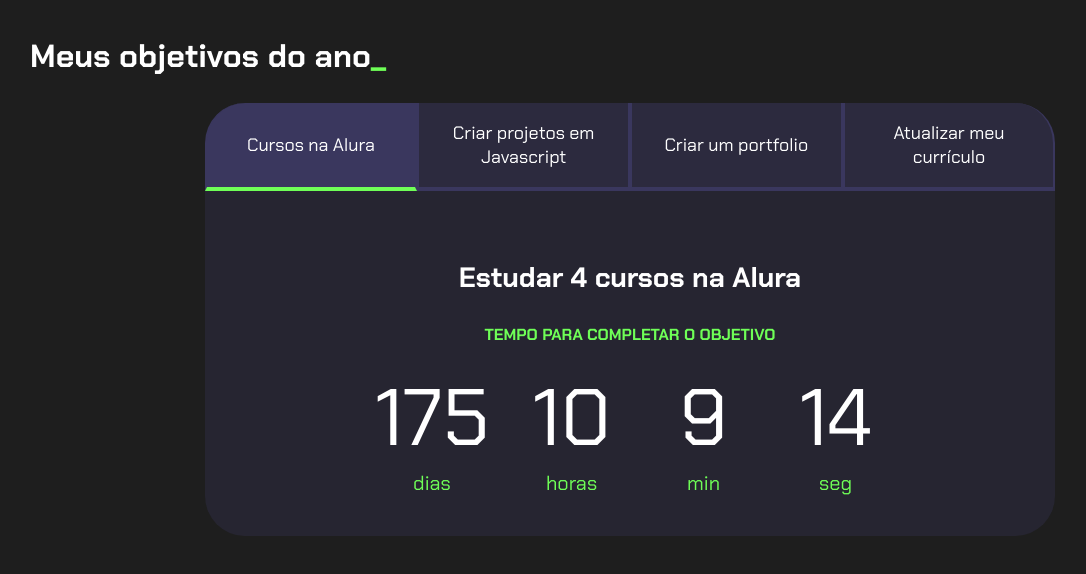
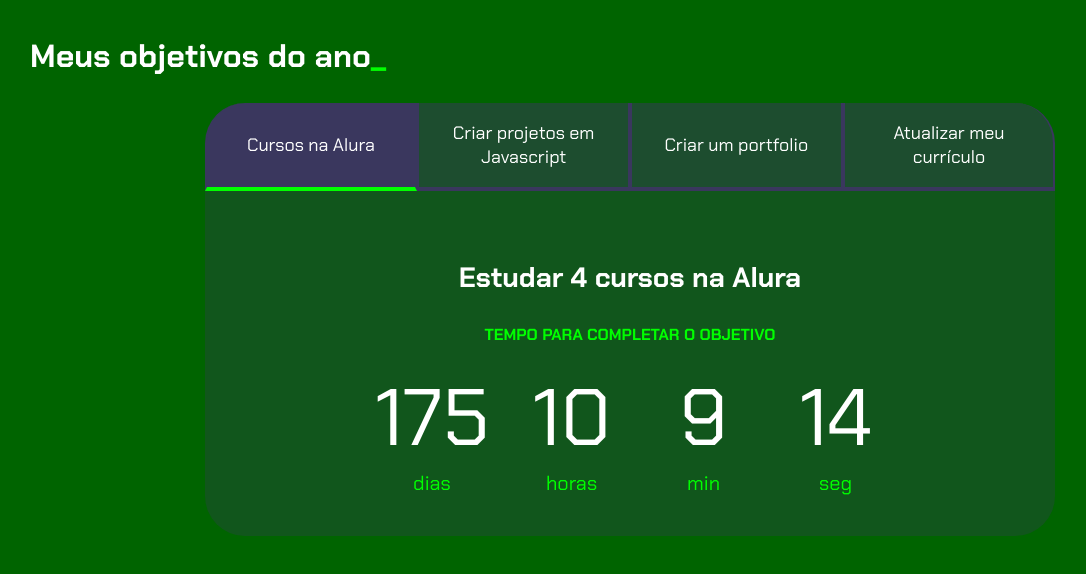
Before and after one commit to anacaroline2023/javascript-projeto-de-vida, a plain HTML site: page index.html in a window 1280 px wide. Shown: the whole page, without its empty margins (10-1096 px from the left). Drawn offline with Linux system fonts and the light colour scheme.

Commit message:
Update style.css

```diff
--- a/style.css
+++ b/style.css
@@ -1,8 +1,8 @@
 @import url('https://fonts.googleapis.com/css2?family=Chakra+Petch:wght@400;700&display=swap');
 
 :root {
-    --cor-de-fundo: #1E1E1E;
-    --verde: #6FFF57;
+    --cor-de-fundo: #006400;
+    --verde: #00FF00;
     --branco: #FFFFFF;
     --botao-ativo: #3A375E;
     --botao-inativo: rgba(58, 55, 94, 0.5);
```
